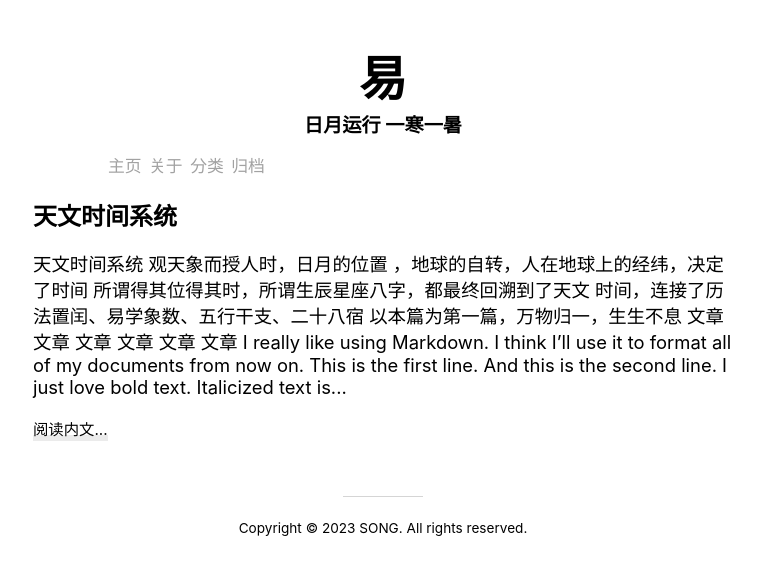
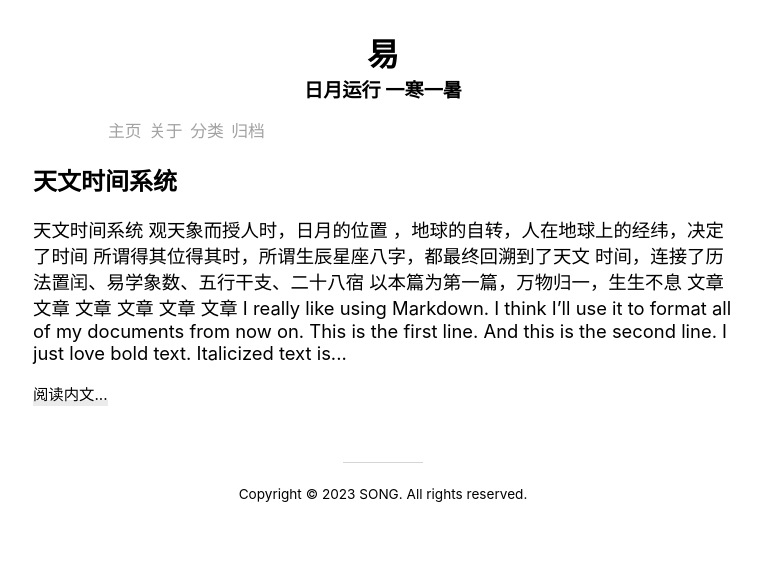
Before and after one commit to iching10/e11520.github.io, a Jekyll site: the page built from index.html, in a window 1280 px wide. Shown: the top 575 px of the page, without its empty margins (257-1018 px from the left). Built offline with Jekyll 4.4.1, drawn with Linux system fonts in a browser that asks for light colours; nearby versions of some CDN libraries; the list of posts is cut into pages by our own code.

Commit message:
remove h1

```diff
--- a/_sass/typography.scss
+++ b/_sass/typography.scss
@@ -12,11 +12,6 @@ p, ul, ol{
     li{
       font-size: 1.15rem;
     }
-}
-
-h1{
-    font-size: 3rem;
-    margin-bottom: 10px;
 }
 
 h2{
```
